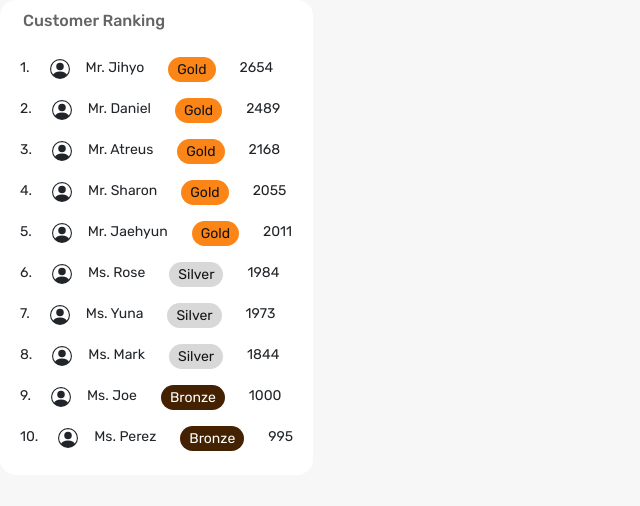
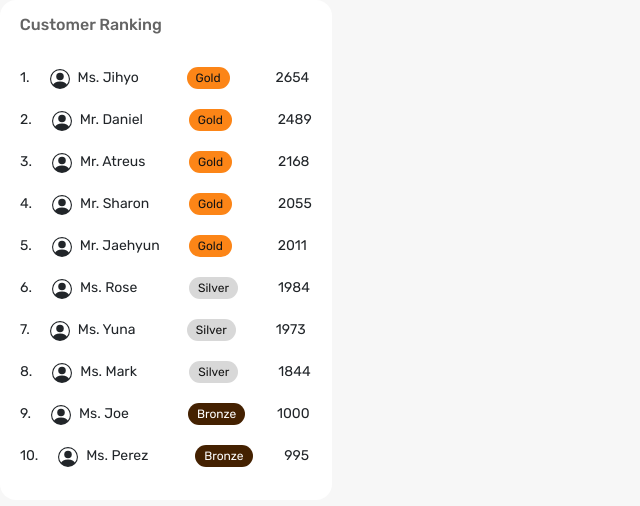
Before and after one commit to Capstone-MSIB-Altera-Batch-4/frontend_react, a React (Vite) app in the folder pos-capstone/: page /dashboard in a window 1280 px wide. Shown: the top 506 px of the page, without its empty margins (0-640 px from the left). Built offline with nearby package versions, Linux system fonts and the light colour scheme; a web font is replaced by a local one.

Commit message:
update styling

```diff
--- a/pos-capstone/src/component/CustomerRanking/RangkingList.jsx
+++ b/pos-capstone/src/component/CustomerRanking/RangkingList.jsx
@@ -8,11 +8,11 @@ const CustomerRanking = () => {
   let sortedData = customerData.sort((cust1, cust2) => (cust2.point - cust1.point));
   return (
     <div className='customer-ranking'>
-      <h4 className='title text-xl-left'>Customer Ranking</h4>
+      <h4 className='title text-left'>Customer Ranking</h4>
     <div className='ranking-list'>
      {sortedData?.slice(0, 10).map((customer) => {
         return (
-          <div className='d-flex'>
+          <div className='d-flex pb-1'>
             <p className='max-w-fit number'>{number += 1}.</p>
             <RankingItem
               point={customer.point}
--- a/pos-capstone/src/component/CustomerRanking/RankingItem.jsx
+++ b/pos-capstone/src/component/CustomerRanking/RankingItem.jsx
@@ -15,12 +15,14 @@ const RankingItem = ({point, name}) => {
   }
   return (
     <div className='rank-item d-flex gap-4 ms-5 text-left'>
-      <div className='d-flex gap-3 py-auto'>
+      <div className='d-flex gap-2 py-auto'>
         <PersonCircle className='person-icon'/>
-        <p>{name}</p>
+        <p className='name'>{name}</p>
       </div>
-      <RankingLabel variant={getLabel()} />
-      <p>{point}</p>
+      <div className='rank-label'>
+        <RankingLabel variant={getLabel()} />
+      </div>
+      <p className='point'>{point}</p>
     </div>
   )
 }
--- a/pos-capstone/src/component/CustomerRanking/Styles/CustomerRanking.css
+++ b/pos-capstone/src/component/CustomerRanking/Styles/CustomerRanking.css
@@ -8,7 +8,6 @@
 
 .customer-ranking p {
     font-family: 'Rubik';
-    font-size: 14px;
 }
 
 .title {
@@ -17,14 +16,15 @@
     font-size: 16px;
     line-height: 24px;
     color: #646464;
-    margin-bottom: 24px;
-    margin-left: -125px;
+    margin-bottom: 30px;
+    margin-left: -150px;
     text-align: left !important;
 }
 
 .number {
     font-family: 'Rubik';
     margin-right: -28px;
+    font-size: 14px;
 }
 
 .customer-ranking {
@@ -36,16 +36,31 @@
     padding: 20px;
     isolation: isolate;
     width: fit-content;
-    height: 475px;
+    height: 500px;
     border-radius: 16px;
 }
 
 // untuk RankingItem
 .rank-item p {
     font-family: 'Rubik';
+    font-size: 14px;
 }
 
 .person-icon {
     width: 20px;
     height: 24px;
 }
+
+.name {
+    width: 85px;
+    font-size: 14px;
+}
+
+.rank-label {
+    width: 65px;
+    font-size: 14px;
+}
+
+.point {
+    font-size: 14px;
+}
--- a/pos-capstone/src/data/dashboardDummyData.js
+++ b/pos-capstone/src/data/dashboardDummyData.js
@@ -1,6 +1,6 @@
 export const customerData = [
     {
-        name: "Mr. Jihyo",
+        name: "Ms. Jihyo",
         point: 2654,
     },
     {
--- a/pos-capstone/src/element/RankingLabel/RankingLabel.css
+++ b/pos-capstone/src/element/RankingLabel/RankingLabel.css
@@ -1,3 +1,6 @@
+p {
+    font-size: 12px;
+}
 .label-style {
     display: flex;
     padding: 2px 9px;
@@ -7,6 +10,7 @@
     text-align: center;
     align-items: center;
     font-family: 'Rubik';
+    width: fit-content;
 }
 
 .gold-style {
```
